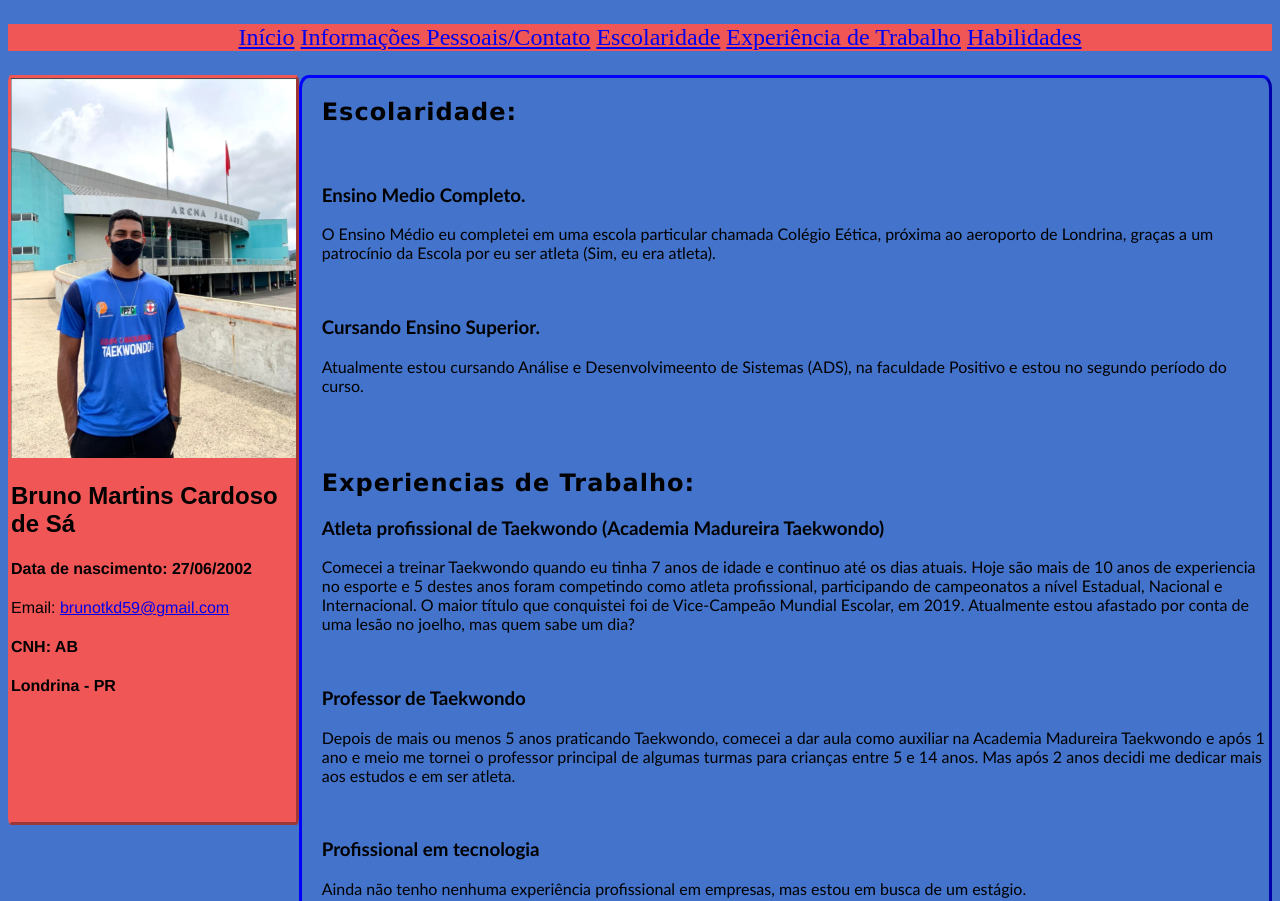
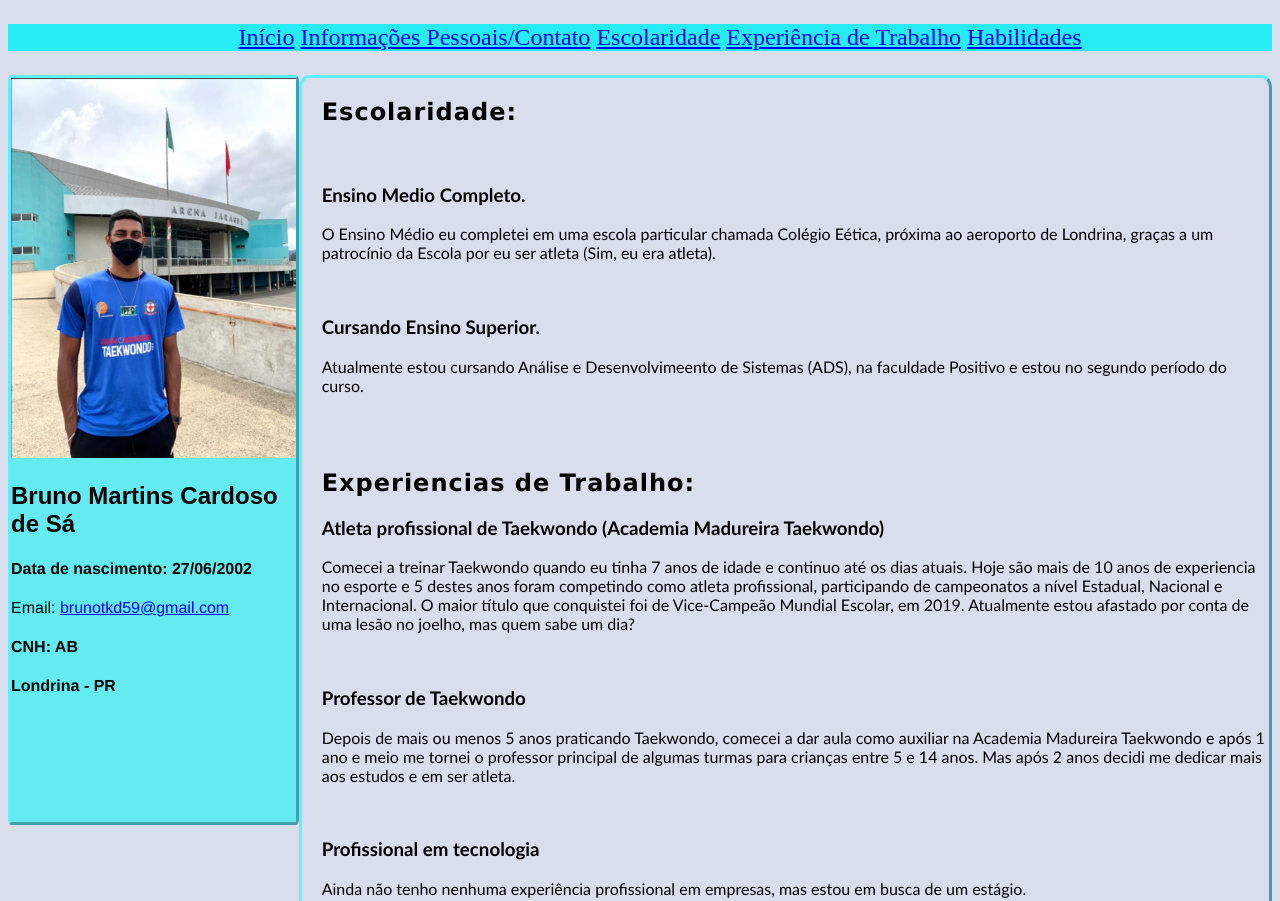
Before and after one commit to brunomcdesa/PaginaPessoal, a plain HTML site: page docs/index.html in a window 1280 px wide. Shown: the top 901 px of the page. Drawn offline with Linux system fonts and the light colour scheme.

Commit message:
Alteração na cor no css

```diff
--- a/docs/pgpessoal.css
+++ b/docs/pgpessoal.css
@@ -1,5 +1,6 @@
 body{
-    background-color: rgb(67, 115, 202);
+
+    background-color: rgb(216, 222, 235);
 }
 h1{
   font-family: Arial, Helvetica, sans-serif;
@@ -17,7 +18,7 @@ img{
 }
 .menu{
 
-    background-color: rgb(240, 86, 86);
+    background-color: rgb(40, 236, 243);
     text-align: center;
     font-size: x-large;
     color: black ;
@@ -38,14 +39,14 @@ img{
 .top{
     height: 93%;
     width: 22.25%;
-    background-color: rgb(240, 86, 86);
+    background-color: rgb(99, 235, 240);
 
     font-family: 'Franklin Gothic Medium', 'Arial Narrow', Arial, sans-serif;
     overflow-x: hidden;
     position: absolute;
     display: block;
 
-    border-color: rgb(240, 86, 86);;
+    border-color: rgb(97, 239, 255);
     border-style: outset;
     border-radius: 1%;
 }
@@ -54,7 +55,7 @@ img{
     padding-left: 20px;
     font-family: 'Gill Sans', 'Gill Sans MT', Calibri, 'Trebuchet MS', sans-serif;
    border-style: outset;
-    border-color: blue;
+    border-color: rgb(97, 239, 255);
     border-radius: 1%;
 
 }
```
